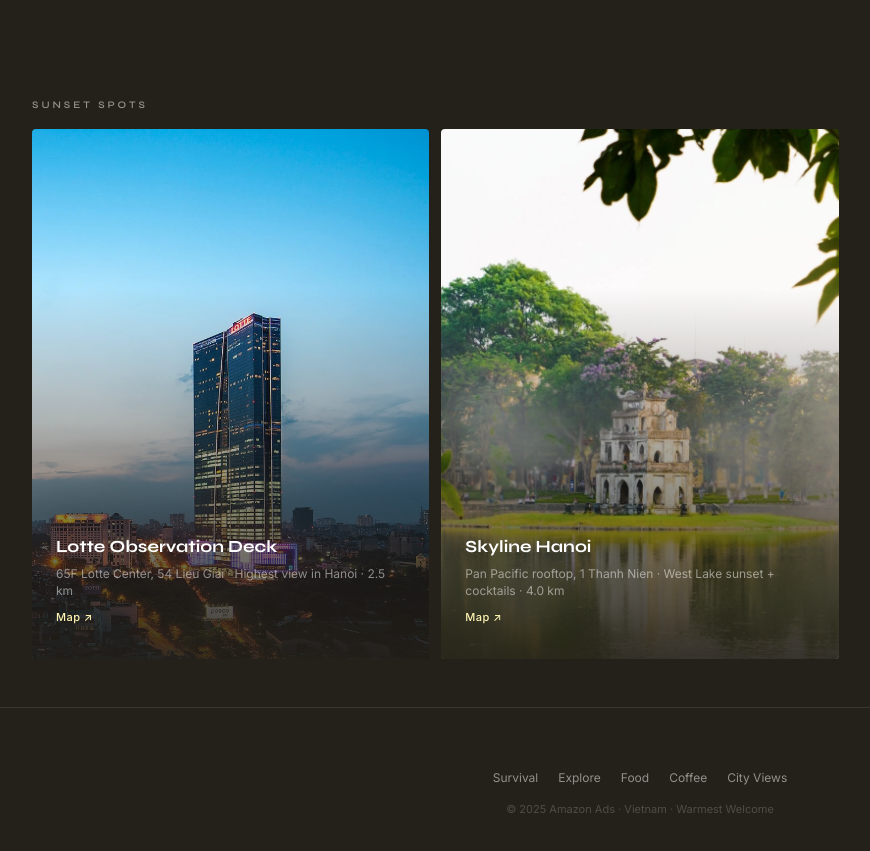
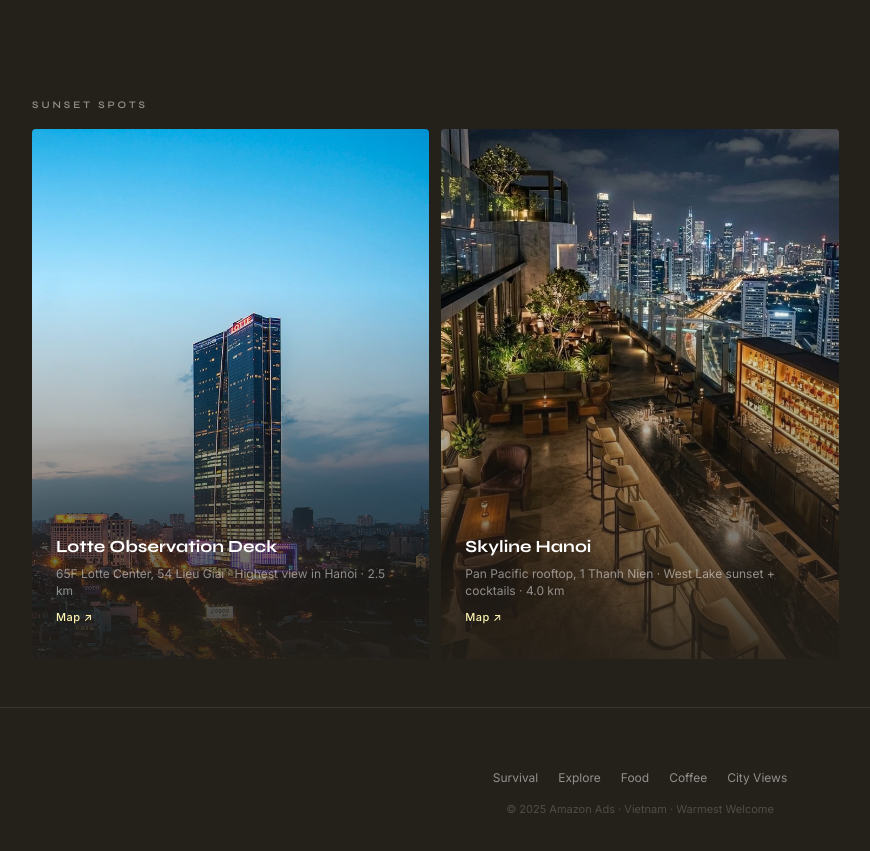
Before and after one commit to hanoioffsite/welcome, a plain HTML site: page index.html in a window 1280 px wide. Shown: the part 9282-10133 px from the top of the page, without its empty margins (0-870 px from the left). Drawn offline with Linux system fonts and the light colour scheme.

Commit message:
Update index.html

```diff
--- a/index.html
+++ b/index.html
@@ -912,7 +912,7 @@
   <div class="gallery-label">Sunset Spots</div>
   <div class="gallery-track">
     <div class="gallery-item"><img src="Lotte Observation Deck.jpg" alt="Lotte Observation"><div class="overlay"><h3>Lotte Observation Deck</h3><span>65F Lotte Center, 54 Lieu Giai · Highest view in Hanoi · 2.5 km</span><a href="https://www.google.com/maps/search/?api=1&amp;query=Lotte+Center+54+Lieu+Giai+Hanoi+observation" target="_blank">Map ↗</a></div><div class="desc-tooltip"><span class="lang">EN</span><p>65th floor of Lotte Center. The highest view in Hanoi. Time your visit for golden hour.</p><span class="lang">中文</span><p>乐天中心65层。河内最高的观景台。选择黄金时段前往。</p><span class="lang">日本語</span><p>ロッテセンター65階。ハノイで最も高い展望台。ゴールデンアワーに訪れよう。</p></div></div>
-    <div class="gallery-item"><img src="Hanoi.png" alt="Skyline Hanoi"><div class="overlay"><h3>Skyline Hanoi</h3><span>Pan Pacific rooftop, 1 Thanh Nien · West Lake sunset + cocktails · 4.0 km</span><a href="https://maps.app.goo.gl/SHvzj13fRdWhukqQ6" target="_blank">Map ↗</a></div><div class="desc-tooltip"><span class="lang">EN</span><p>Pan Pacific rooftop bar overlooking West Lake. Cocktails and sunset — perfect for client dinners.</p><span class="lang">中文</span><p>泛太平洋酒店屋顶酒吧，俯瞰西湖。鸡尾酒和日落——非常适合客户晚宴。</p><span class="lang">日本語</span><p>ウェストレイクを見下ろすパンパシフィックの屋上バー。カクテルと夕日 — 接待に最適。</p></div></div>
+    <div class="gallery-item"><img src="Skyline Hanoi.jfif" alt="Skyline Hanoi"><div class="overlay"><h3>Skyline Hanoi</h3><span>Pan Pacific rooftop, 1 Thanh Nien · West Lake sunset + cocktails · 4.0 km</span><a href="https://maps.app.goo.gl/SHvzj13fRdWhukqQ6" target="_blank">Map ↗</a></div><div class="desc-tooltip"><span class="lang">EN</span><p>Pan Pacific rooftop bar overlooking West Lake. Cocktails and sunset — perfect for client dinners.</p><span class="lang">中文</span><p>泛太平洋酒店屋顶酒吧，俯瞰西湖。鸡尾酒和日落——非常适合客户晚宴。</p><span class="lang">日本語</span><p>ウェストレイクを見下ろすパンパシフィックの屋上バー。カクテルと夕日 — 接待に最適。</p></div></div>
   </div>
 </div>
 
```
